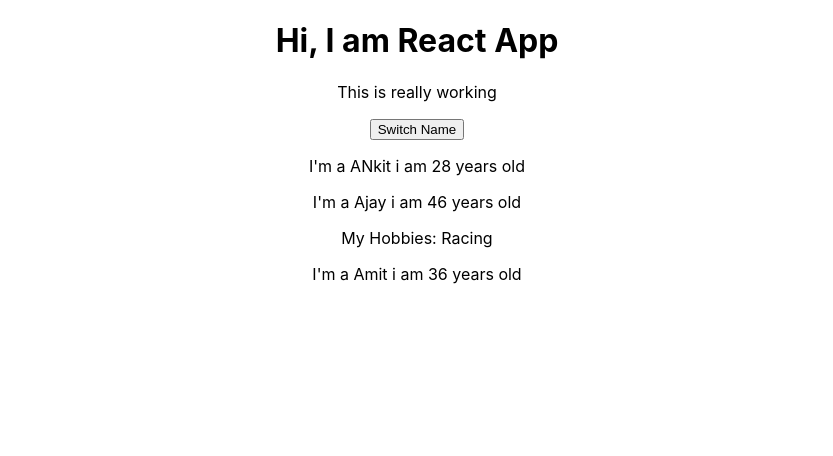
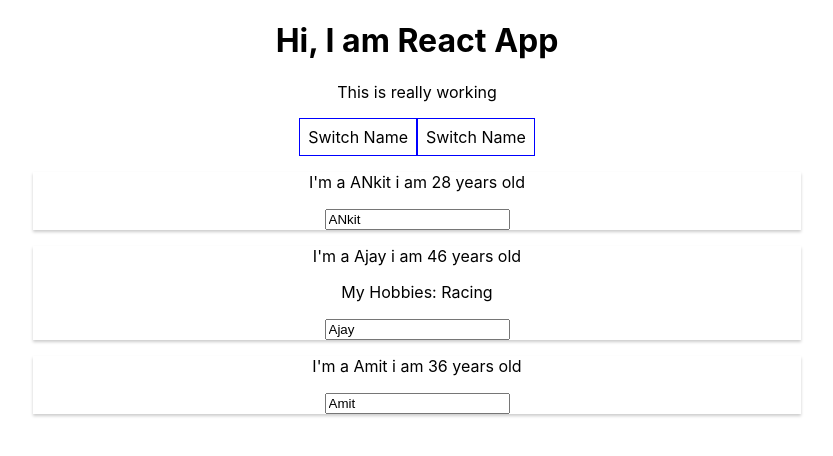
Before and after one commit to ankit1601/react_app_practice, a React (Create React App) app in the folder react-complete-guide/: page / in a window 1280 px wide. Shown: the top 456 px of the page, without its empty margins (223-1056 px from the left). Built offline with nearby package versions, Linux system fonts and the light colour scheme.

Commit message:
Adding CSS code

```diff
--- a/react-complete-guide/src/App.js
+++ b/react-complete-guide/src/App.js
@@ -11,25 +11,51 @@
      {name:'Amit', age:36}
    ]
  }
- switchNameHandler = ()  => {
+ switchNameHandler = (newName)  => {
   // console.log("Was Click")
   //We should not change state direct without using setState method
   this.setState({persons:[
-    {name:'Ankit Agarwwal', age:28},
+    {name:newName, age:28},
     {name:'Ajay', age:46},
     {name:'Amit', age:34}
   ]})
  }
 
+ nameChangeHandler = (event)  => {
+  // console.log("Was Click")
+  //We should not change state direct without using setState method
+  this.setState({persons:[
+    {name:"Ankit Aggarwal", age:28},
+    {name:event.target.value, age:46},
+    {name:'Amit', age:30}
+  ]})
+ }
+
  render(){
+   const style = {
+     backgroundColor:'white',
+     font:'inherit',
+     border:'1px solid blue',
+     padding:'8px',
+     cursor:'pointer'
+   }
   return (
     <div className="App">
       <h1>Hi, I am React App</h1>
       <p>This is really working</p>
-      <button onClick={this.switchNameHandler}>Switch Name</button>
-      <Person name={this.state.persons[0].name} age={this.state.persons[0].age}/>
-      <Person name={this.state.persons[1].name} age={this.state.persons[1].age}>My Hobbies: Racing</Person>
-      <Person name={this.state.persons[2].name} age={this.state.persons[2].age}/>
+      <button style={style} onClick={()=>this.switchNameHandler("Ankit Aggarwal!!!")}>Switch Name</button>
+      <button style={style} onClick={()=>{return this.switchNameHandler("Ankit Aggarwal!!!")}}>Switch Name</button>
+      <Person
+      name={this.state.persons[0].name}
+      age={this.state.persons[0].age}/>
+      <Person
+      name={this.state.persons[1].name}
+       age={this.state.persons[1].age}
+       click={this.switchNameHandler.bind(this,"Ankit!!!")}
+       changed={this.nameChangeHandler}>My Hobbies: Racing</Person>
+      <Person
+      name={this.state.persons[2].name}
+      age={this.state.persons[2].age}/>
 
     </div>
   );
--- /dev/null
+++ b/react-complete-guide/src/Person/Person.css
@@ -0,0 +1,8 @@
+.Person {
+    width: 60%;
+    margin:16px  auto;
+    border:1x solid #ccc;
+    box-shadow:0 2px 3px #ccc;
+    padding:16x;
+    text-align: center;
+}
--- a/react-complete-guide/src/Person/Person.js
+++ b/react-complete-guide/src/Person/Person.js
@@ -1,10 +1,12 @@
 import React from 'react';
+import './Person.css';
 
 const person = (props) =>{
     return (
-    <div>
-        <p>I'm a {props.name} i am {props.age} years old</p>
+    <div className='Person'>
+        <p onClick={props.click}>I'm a {props.name} i am {props.age} years old</p>
         <p>{props.children}</p>
+        <input type="text" onChange={props.changed} value={props.name}/>
 
     </div>
     )
```
